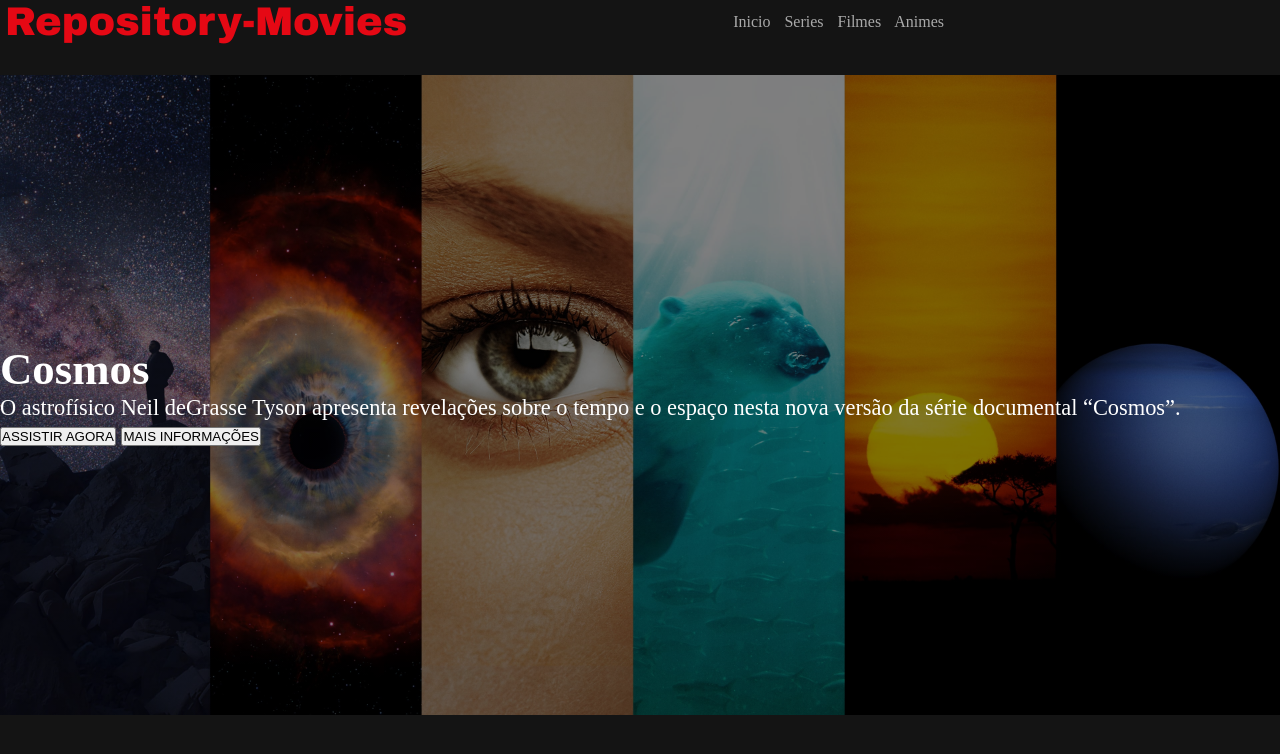
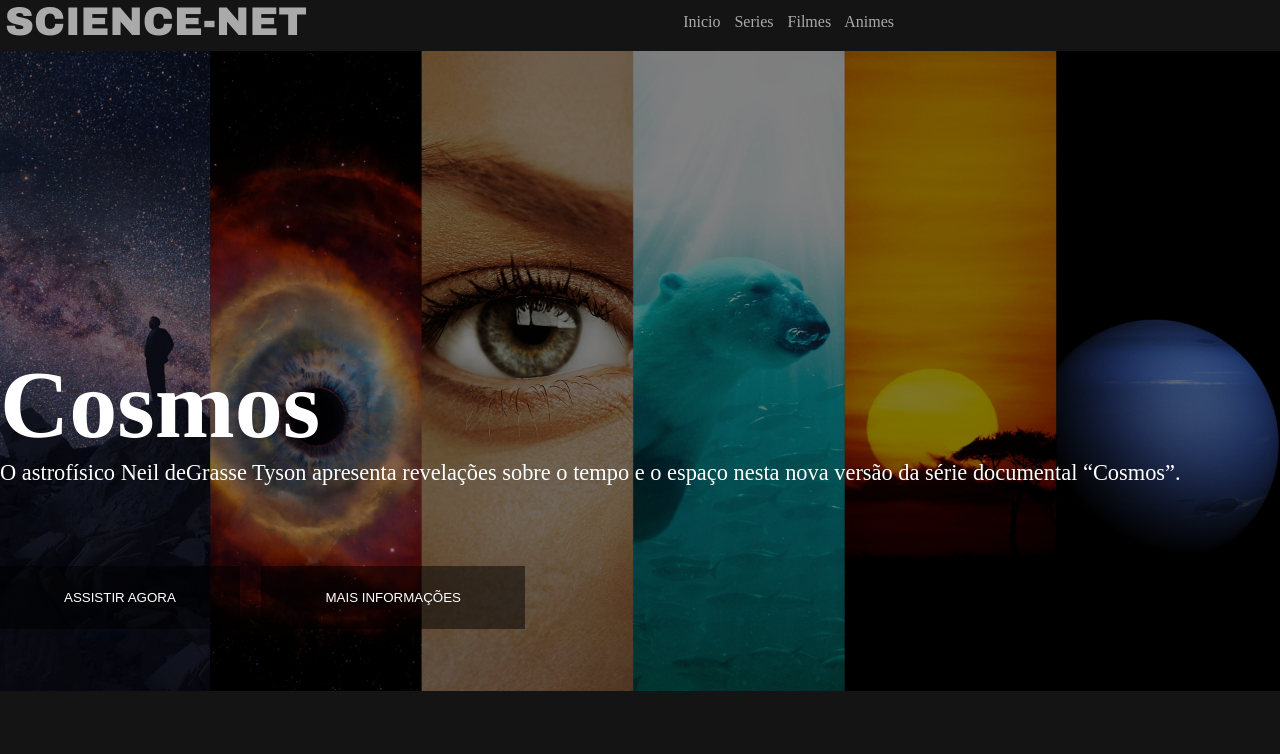
Before and after one commit to Arthur-art/Cloning-Netflix, a plain HTML site: page index.html in a window 1280 px wide. Drawn offline with Linux system fonts and the light colour scheme.

Commit message:
updating css project - clone - netflix

```diff
--- a/index.html
+++ b/index.html
@@ -5,13 +5,13 @@
     <meta http-equiv="X-UA-Compatible" content="IE=edge">
     <meta name="viewport" content="width=device-width, initial-scale=1.0">
     <link rel="stylesheet" href="./src/style.css">
-    <title>Movies</title>
+    <title>science-net</title>
 </head>
 <body>
     <header>
         <div class="container">
         <div>
-            <h2 class="logo">Repository-Movies</h2>
+            <h2 class="logo">SCIENCE-NET</h2>
         </div>
         <nav>
             <a href="#">Inicio</a>
@@ -38,8 +38,6 @@
             </div>
         </div>
 
-
-
     </main>
 
   <script src="./js/app.js"></script>
--- a/src/style.css
+++ b/src/style.css
@@ -26,9 +26,13 @@ header .container {
 
 header .logo {
   margin-left: 5px;
-  color: var(--red);
+  color: var(--font);
   font-family: "Arial Black";
   font-size: 2.5rem;
+}
+
+header .logo:hover {
+  color: var(--fontWhite);
 }
 
 header nav a {
@@ -43,6 +47,11 @@ header nav a:hover {
 
 /*Logo - Filme*/
 
+.serie-principal .titulo {
+  font-size: 6rem;
+  margin-top: 20%;
+}
+
 .serie-principal {
   font-size: 1.4rem;
   background: linear-gradient(rgba(0, 0, 0, 0.5), rgba(0, 0, 0, 0.5) 100%),
@@ -53,5 +62,27 @@ header nav a:hover {
   flex-direction: column;
   justify-content: center;
   align-items: flex-start;
-  margin-top: 2rem;
+  margin-top: 0.5rem;
 }
+
+.serie-principal .descricao {
+  margin-bottom: 5rem;
+}
+
+/*Main*/
+
+main .button {
+  background: rgba(0, 0, 0, 0.5);
+  border: none;
+  color: var(--fontWhite);
+  padding: 1.5rem 4rem;
+  margin-right: 1rem;
+  cursor: pointer;
+  transition: 0.3s ease all;
+}
+
+main .button:hover {
+  background: var(--fontWhite);
+  color: var(--black);
+  font-weight: 600;
+}
```
